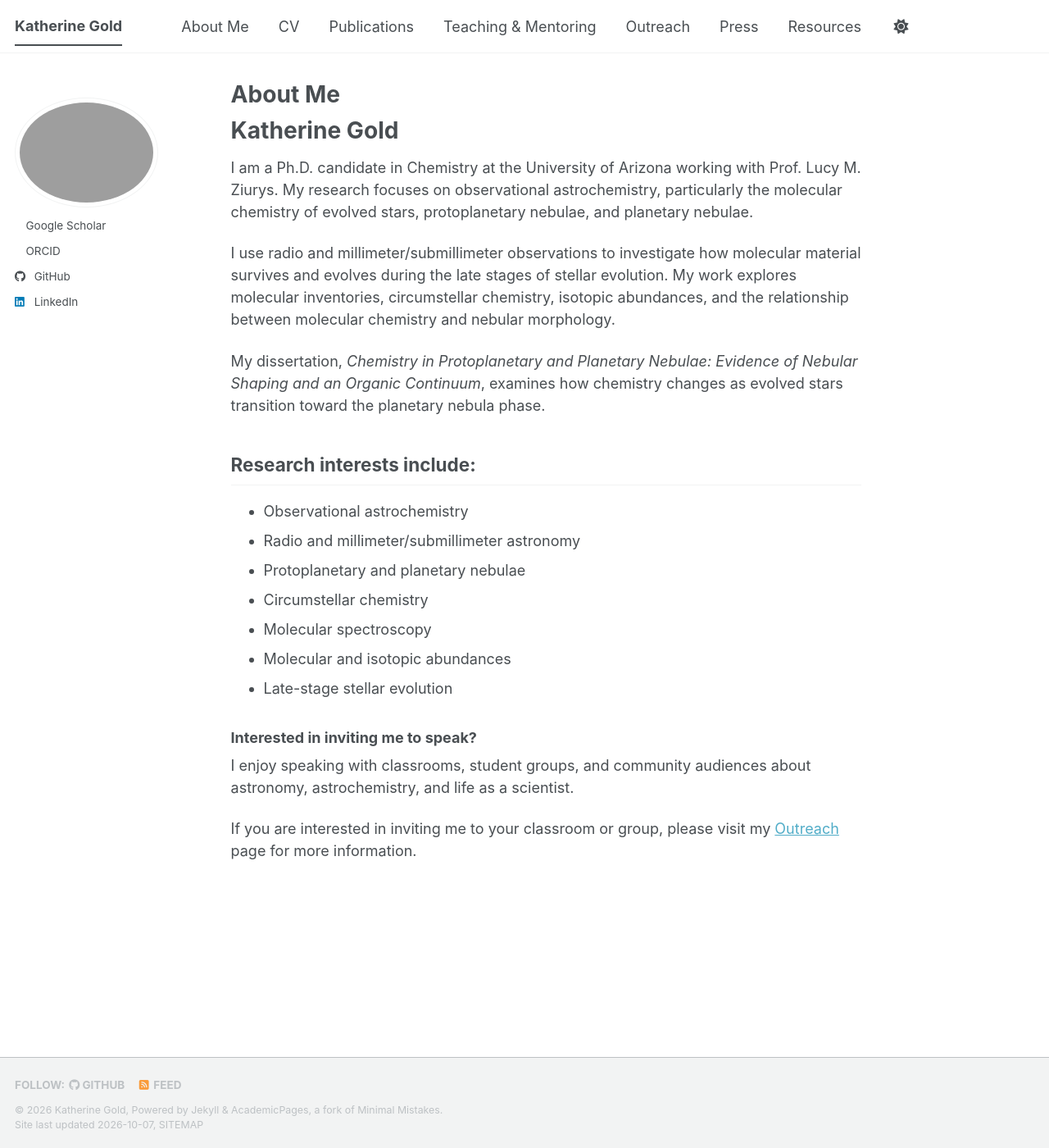
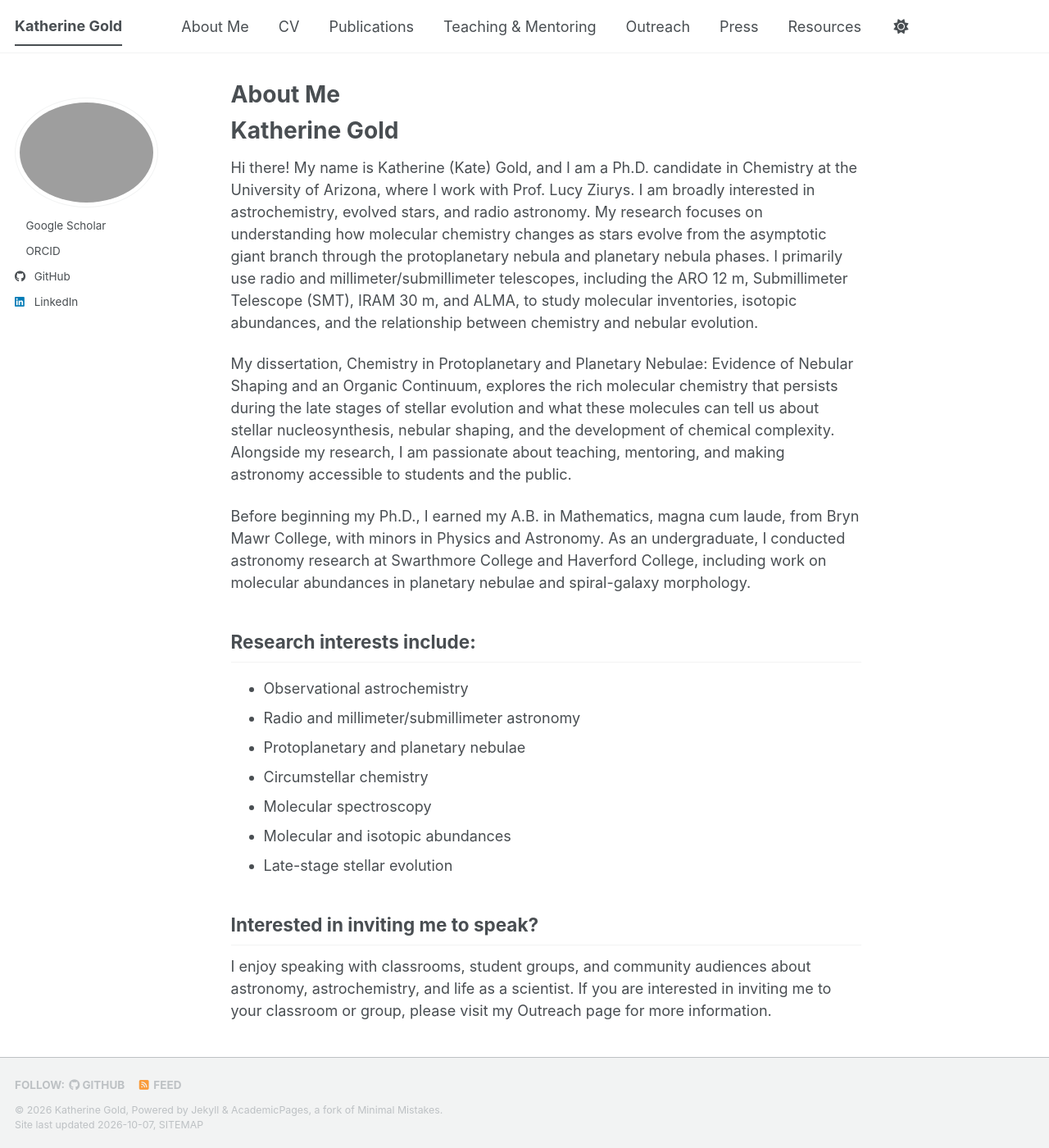
Before and after one commit to katherinegold/katherinegold.github.io, a Jekyll site: the page built from _pages/about.md, in a window 1280 px wide and 1400 px high. Shown: the whole window at 82% size. Built offline with Jekyll 4.4.1, drawn with Linux system fonts in a browser that asks for light colours; a style sheet for code colours, icons or effects is not loaded.

Commit message:
Update about.md

```diff
--- a/_pages/about.md
+++ b/_pages/about.md
@@ -9,11 +9,11 @@ redirect_from:
 
 # Katherine Gold
 
-I am a Ph.D. candidate in Chemistry at the University of Arizona working with Prof. Lucy M. Ziurys. My research focuses on observational astrochemistry, particularly the molecular chemistry of evolved stars, protoplanetary nebulae, and planetary nebulae.
+Hi there! My name is Katherine (Kate) Gold, and I am a Ph.D. candidate in Chemistry at the University of Arizona, where I work with Prof. Lucy Ziurys. I am broadly interested in astrochemistry, evolved stars, and radio astronomy. My research focuses on understanding how molecular chemistry changes as stars evolve from the asymptotic giant branch through the protoplanetary nebula and planetary nebula phases. I primarily use radio and millimeter/submillimeter telescopes, including the ARO 12 m, Submillimeter Telescope (SMT), IRAM 30 m, and ALMA, to study molecular inventories, isotopic abundances, and the relationship between chemistry and nebular evolution.
 
-I use radio and millimeter/submillimeter observations to investigate how molecular material survives and evolves during the late stages of stellar evolution. My work explores molecular inventories, circumstellar chemistry, isotopic abundances, and the relationship between molecular chemistry and nebular morphology.
+My dissertation, Chemistry in Protoplanetary and Planetary Nebulae: Evidence of Nebular Shaping and an Organic Continuum, explores the rich molecular chemistry that persists during the late stages of stellar evolution and what these molecules can tell us about stellar nucleosynthesis, nebular shaping, and the development of chemical complexity. Alongside my research, I am passionate about teaching, mentoring, and making astronomy accessible to students and the public.
 
-My dissertation, *Chemistry in Protoplanetary and Planetary Nebulae: Evidence of Nebular Shaping and an Organic Continuum*, examines how chemistry changes as evolved stars transition toward the planetary nebula phase.
+Before beginning my Ph.D., I earned my A.B. in Mathematics, magna cum laude, from Bryn Mawr College, with minors in Physics and Astronomy. As an undergraduate, I conducted astronomy research at Swarthmore College and Haverford College, including work on molecular abundances in planetary nebulae and spiral-galaxy morphology.
 
 ## Research interests include:
 
@@ -25,8 +25,6 @@ My dissertation, *Chemistry in Protoplanetary and Planetary Nebulae: Evidence of
 - Molecular and isotopic abundances
 - Late-stage stellar evolution
 
-### Interested in inviting me to speak?
+## Interested in inviting me to speak?
 
-I enjoy speaking with classrooms, student groups, and community audiences about astronomy, astrochemistry, and life as a scientist.
-
-If you are interested in inviting me to your classroom or group, please visit my [Outreach](/outreach/) page for more information.
+I enjoy speaking with classrooms, student groups, and community audiences about astronomy, astrochemistry, and life as a scientist. If you are interested in inviting me to your classroom or group, please visit my Outreach page for more information.
```
